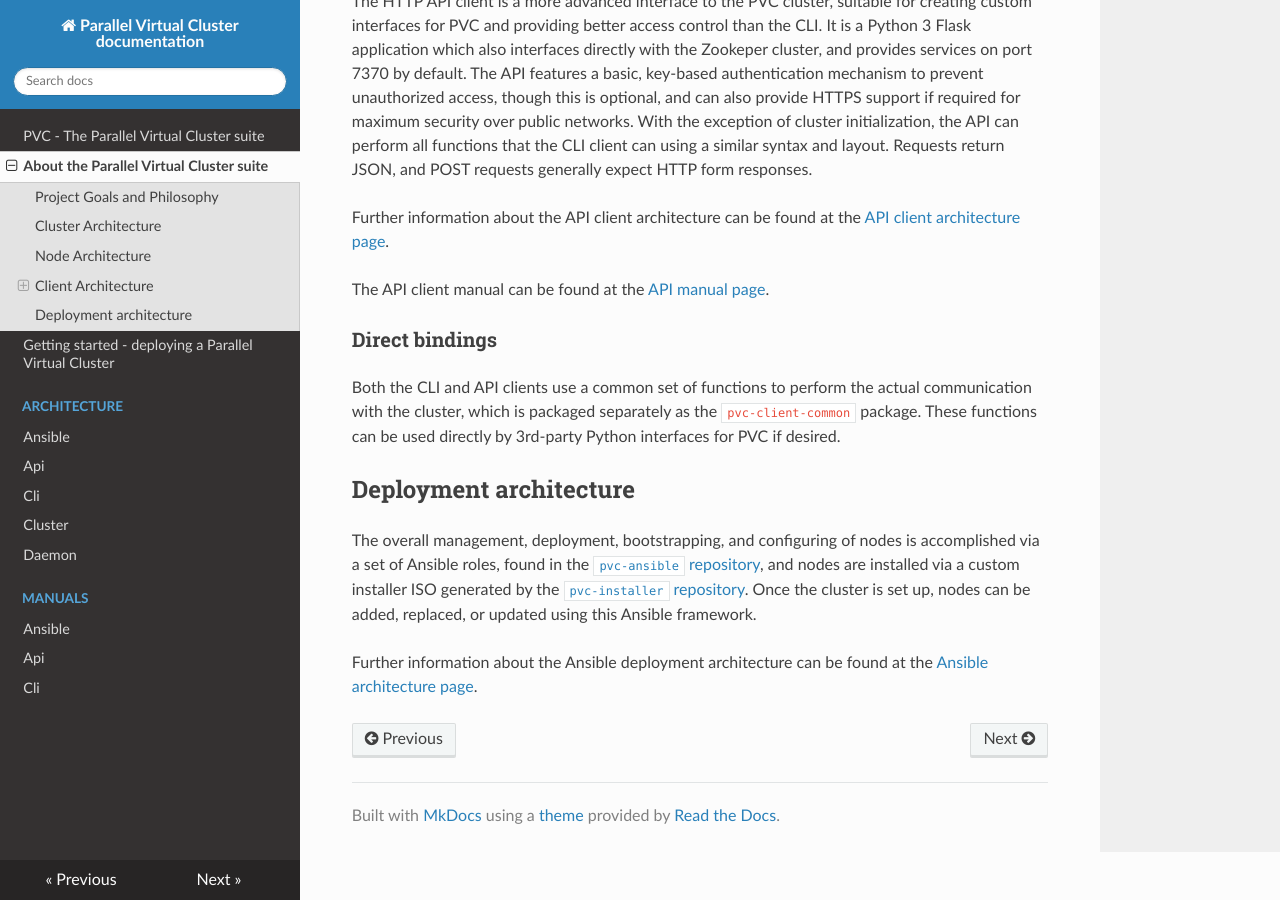
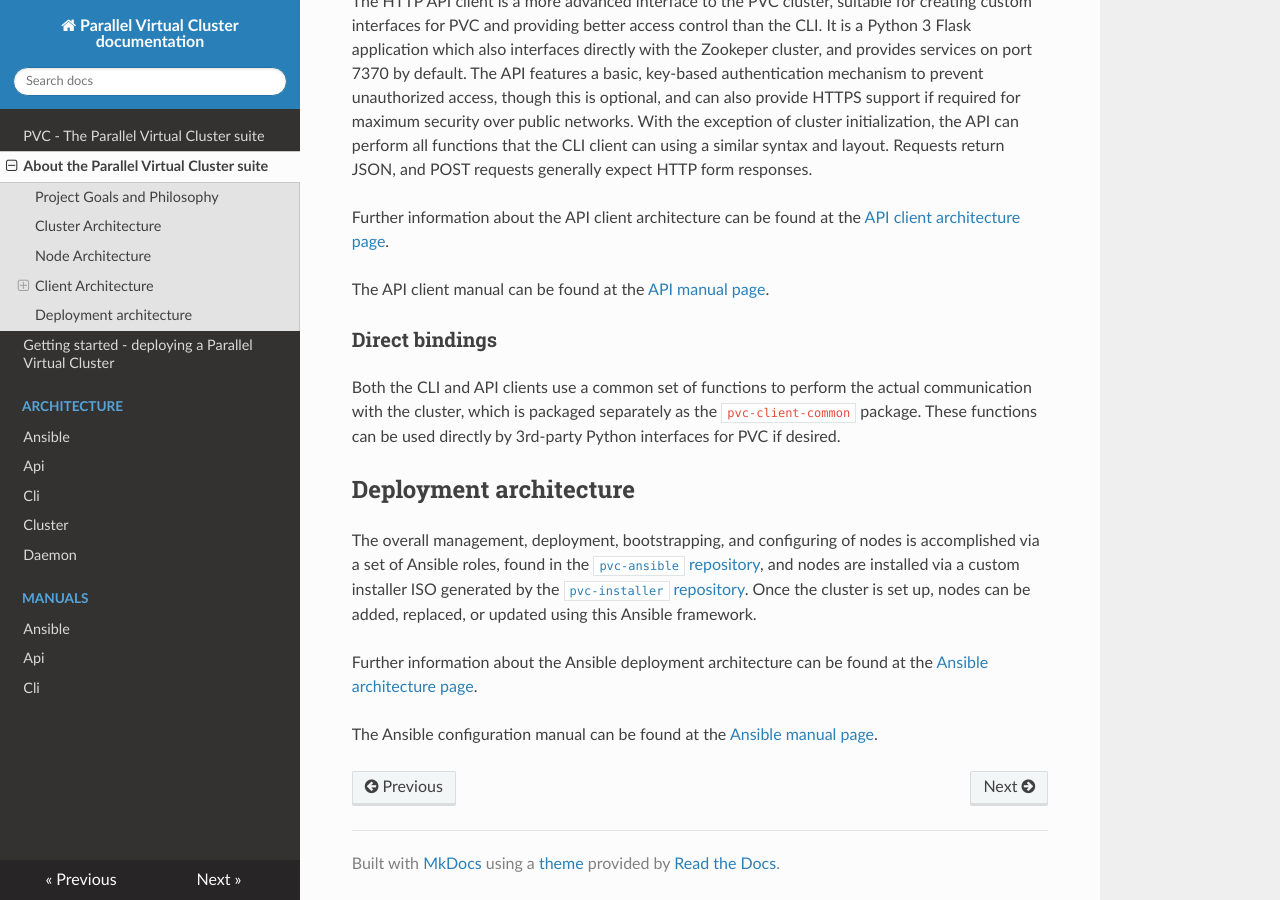
Before and after one commit to parallelvirtualcluster/pvc, an MkDocs documentation site: the page built from docs/about.md, in a window 1280 px wide and 900 px high, scrolled down 2750 px. Built offline with MkDocs 1.6.1, drawn with Linux system fonts in a browser that asks for light colours; nearby versions of some CDN libraries.

Commit message:
Add Ansible manual

```diff
--- a/docs/about.md
+++ b/docs/about.md
@@ -61,3 +61,5 @@ Both the CLI and API clients use a common set of functions to perform the actual
 The overall management, deployment, bootstrapping, and configuring of nodes is accomplished via a set of Ansible roles, found in the [`pvc-ansible` repository](https://github.com/parallelvirtualcluster/pvc-ansible), and nodes are installed via a custom installer ISO generated by the [`pvc-installer` repository](https://github.com/parallelvirtualcluster/pvc-installer). Once the cluster is set up, nodes can be added, replaced, or updated using this Ansible framework.
 
 Further information about the Ansible deployment architecture can be found at the [Ansible architecture page](/architecture/ansible).
+
+The Ansible configuration manual can be found at the [Ansible manual page](/manuals/ansible).
```
